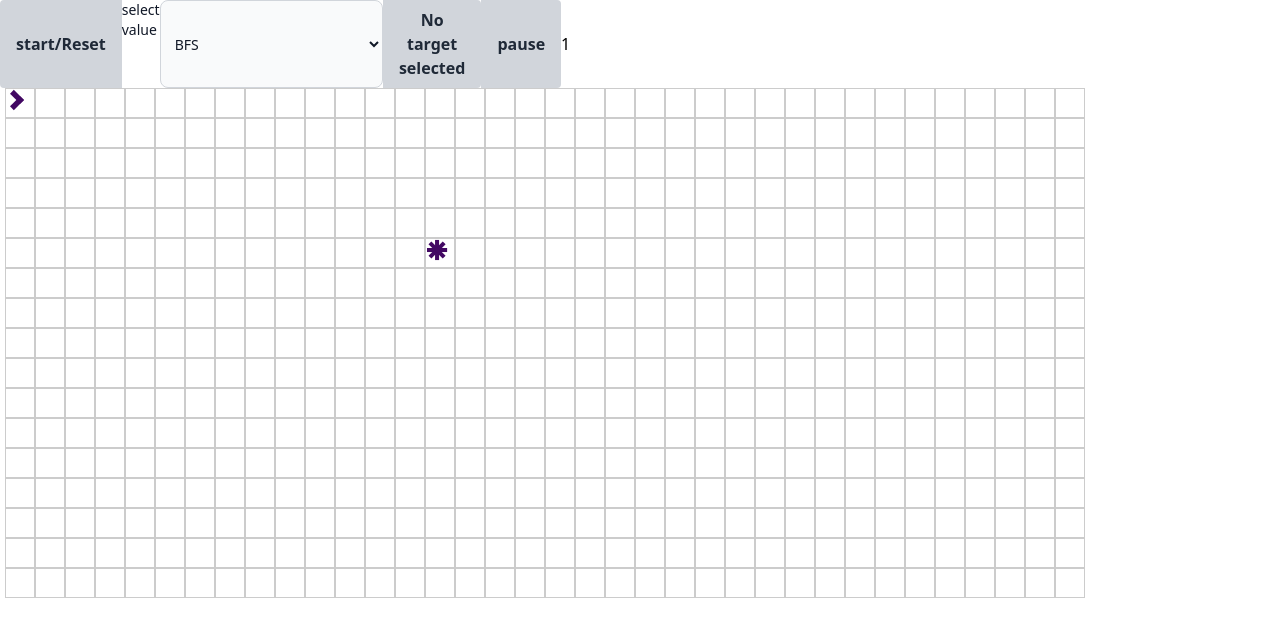
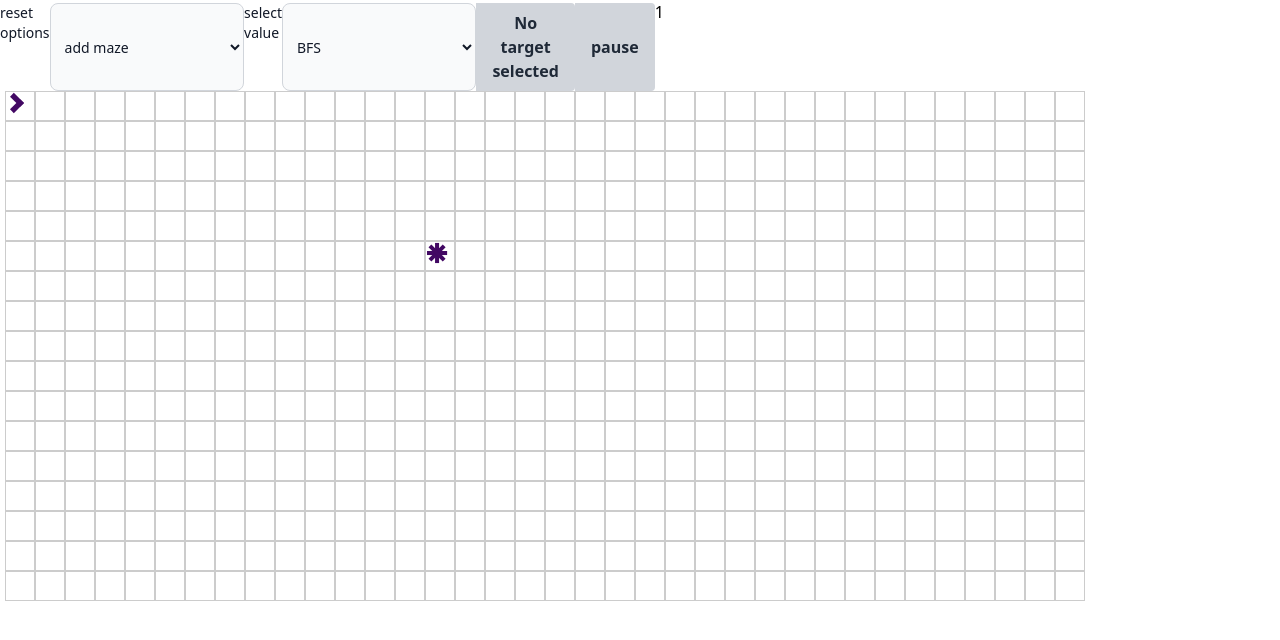
Before and after one commit to Paviter-Singh/path-finding-algorithms-visualization, a React (Create React App) app: page / in a window 1280 px wide. Shown: the top 640 px of the page. Built offline with nearby package versions, Linux system fonts and the light colour scheme.

Commit message:
gird Options , maze and resets

```diff
--- a/src/Cell.js
+++ b/src/Cell.js
@@ -2,7 +2,7 @@ import sourceImg from "./style/images/triangletwo-right.svg";
 import targetImg from "./style/images/spaceshiptwo-right.svg";
 
 export default function Cell({ value, color, isSource, isTarget, ...rest }) {
-  if (isSource) {
+      if (isSource) {
     return (
       <div
         className="cell"
--- a/src/GGrid.js
+++ b/src/GGrid.js
@@ -7,15 +7,23 @@ import { shuffle2DArray } from "./util/shuffle";
 import { DropDown } from "./components/DropDown";
 
 //Todo: select options from small medium and larget grid
-const row = 17, col = 35, colorCount = 1;
+const row = 17,
+  col = 35,
+  colorCount = 1;
 let speed = 1;
 let pause = false;
-const DropDownOptions = [
+const algorithmOptions = [
   { label: "BFS", value: "BFS" },
   { label: "DFS", value: "DFS" },
   { label: "DIJKSTRA", value: "DIJKSTRA" },
   { label: "Flood Fill", value: "Flood Fill" },
 ];
+
+const gridOptions = [
+  {label: "blank", value:'Hard'},
+  {label:"remove color",value:"removeColor"},
+  {label:"add maze",value:"Maze"},
+]
 const inRange = (arr, i, j) => {
   return !(i < 0 || i > row - 1 || j < 0 || j > col);
 };
@@ -32,7 +40,8 @@ export default function Main() {
   const [changeTarget, setChangeTarget] = useState(false);
   const [source, setSource] = useState({ x: 0, y: 0 });
   const [changeSource, setChangeSource] = useState(false);
-  const [algorithm, setAlgorithm] = useState(DropDownOptions[0]);
+  const [algorithm, setAlgorithm] = useState(algorithmOptions[0].value);
+  const [gridOption, setGridOption] = useState(gridOptions[2].value);
   // const [pause, setPause] = useState(false);
   // const memoPause = useMemo(() => !pause, [pause]);
   const [forceUpdate, setForceUpdate] = useState(false);
@@ -46,7 +55,7 @@ export default function Main() {
   // const setPause = (value)=>pause = value}
   const renderPrev = (arr, i = 0, j = 0) => {
     while (arr[i][j]?.prev) {
-      arr[i][j].color = "blue"
+      arr[i][j].color = "blue";
       let obj = arr[i][j].prev;
       i = obj.i;
       j = obj.j;
@@ -68,21 +77,19 @@ export default function Main() {
     } else if (arr[i][j].color === "black") {
       tempArr[i][j].color = "";
     }
-    console.log('draging')
+    console.log("draging");
     setArr([...tempArr]);
   };
   const handleMouseDown = (x, y) => {
     setDragging(true);
     if (x === target.x && y === target.y) {
-      handleDrap(x, y, {target:true});
+      handleDrap(x, y, { target: true });
       setChangeTarget(true);
     } else if (x === source.x && y === source.y) {
-      setChangeSource(true,  {source:true});
-    }
-    else {
+      setChangeSource(true, { source: true });
+    } else {
       handleDrap(x, y);
     }
-
   };
   const handleMouseEnter = (x, y) => {
     if (dragging) {
@@ -91,9 +98,9 @@ export default function Main() {
   };
   const handleMouseUp = () => {
     setDragging(false);
-    if(changeTarget){
+    if (changeTarget) {
       // renderPrev
-      setArr([...renderPrev(arr, target.x, target.y)])
+      setArr([...renderPrev(arr, target.x, target.y)]);
       setChangeTarget(false);
     }
     setChangeSource(false);
@@ -103,8 +110,8 @@ export default function Main() {
     const skipColor = new Set(["black"]);
     let newArr = arr.map((row) => {
       return row.map((cell) => {
-        if (skipColor.has(cell.color)) return { ...cell, prev: null };
-        return { ...cell, color: "", prev: null };
+        if (skipColor.has(cell.color)) return { ...cell, prev: null, value:null };
+        return { ...cell, color: "", prev: null, value:null };
       });
     });
     setArr(newArr);
@@ -118,10 +125,25 @@ export default function Main() {
     setArr(maze);
     return maze;
   };
-  const handleReset = () => {
+  const handleReset = (event) => {
     //should have two option one for hard and soft reset
     //createMaze option
     // setArr(createMap(row, col))
+    let value = event.target.value;
+    setGridOption(value);
+    if(value===gridOptions[0].value){
+      //remove every thing make is blank
+      setArr(createMap(row, col))
+    }
+    else if(value===gridOptions[1].value){
+        //remove the blue color only
+        softReset()
+    }
+    else if(value===gridOptions[2].value){
+      //create Maze
+      createMaze()
+    }
+
   };
   const handlePause = () => {
     pause = !pause;
@@ -137,16 +159,17 @@ export default function Main() {
     //should I soft reset the grid before running
     //need to have drop down, para - target, source
 
-    if (value === DropDownOptions[0].value) {
+    if (value === algorithmOptions[0].value) {
       //BFS
       runBFS(softReset(), source.x, source.y, setArr);
-    } else if (value === DropDownOptions[1].value) {
+    } else if (value === algorithmOptions[1].value) {
       //DFS weird also, don't use to find shortest path,
+      //delete the target
       runDFS(softReset(), source.x, source.y, setArr);
-    } else if (value === DropDownOptions[2].value) {
-      // Dijkstra Todo: to have old and new value
-      runDijkstra(addWeight([...arr]), source.x, source.y)
-    } else if (value === DropDownOptions[3].value) {
+    } else if (value === algorithmOptions[2].value) {
+      // Dijkstra Todo: to have old and new value, text get select
+      runDijkstra(addWeight([...arr]), source.x, source.y);
+    } else if (value === algorithmOptions[3].value) {
     }
   };
   const handleSpeedChange = (e) => {
@@ -346,15 +369,16 @@ export default function Main() {
     <>
       <div>
         <div className="inline-flex">
-          <button
+          {/* <button
             onClick={handleReset}
             className="bg-gray-300 hover:bg-gray-400 text-gray-800 font-bold py-2 px-4 rounded-l"
           >
             start/Reset
-          </button>
+          </button> */}
+          <DropDown label={"reset options"} value={gridOption} options={gridOptions} onChange={handleReset}/>
           <DropDown
             label={"select value"}
-            options={DropDownOptions}
+            options={algorithmOptions}
             value={algorithm}
             onChange={runAlgo}
           />
--- a/src/util/createGrid.js
+++ b/src/util/createGrid.js
@@ -1,4 +1,4 @@
-function createMap(row, col, colorCount, addWeight = false) {
+function createMap(row, col, colorCount = 1, addWeight = false) {
   const map = [];
   console.log("createMap is called ");
   const color = ["", "green", "grey", "green", "yellow", ""];
```
